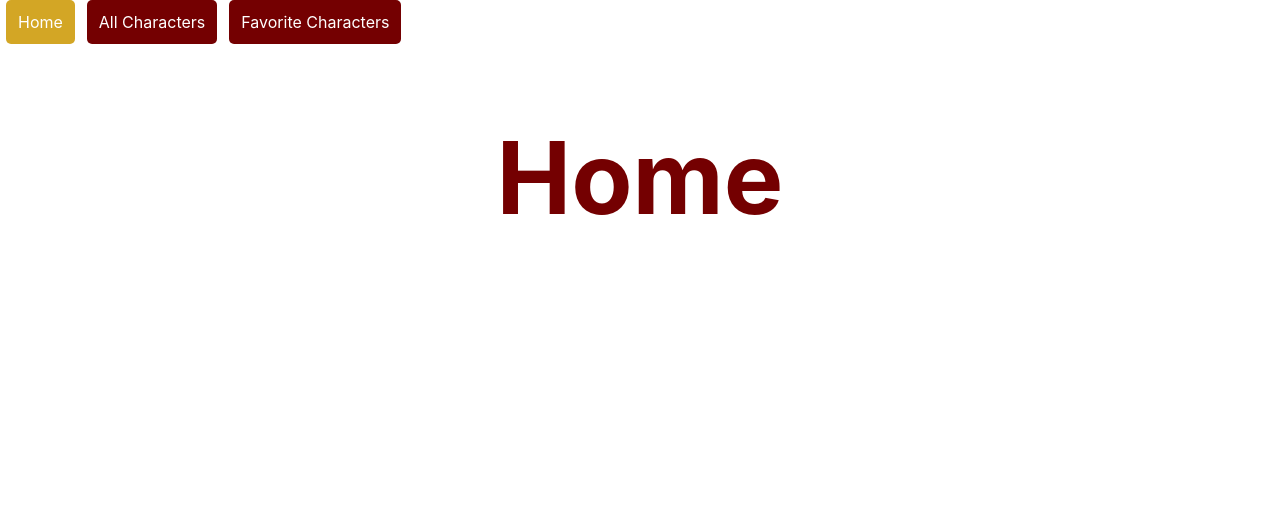
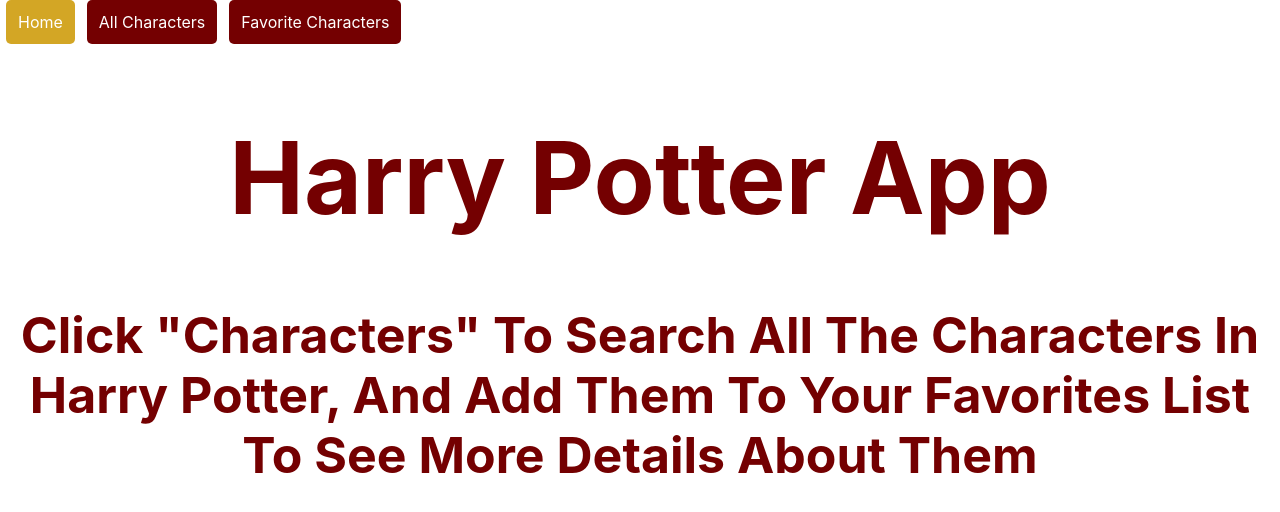
Before and after one commit to Mhall1337/Harry-Potter-Characters-App, a React (Create React App) app in the folder harry-potter-app/: page / in a window 1280 px wide. Shown: the top 512 px of the page. Built offline with nearby package versions, Linux system fonts and the light colour scheme.

Commit message:
added text to home component

```diff
--- a/harry-potter-app/src/Components/Home.js
+++ b/harry-potter-app/src/Components/Home.js
@@ -1,7 +1,8 @@
 function Home(){
     return(
         <div className="homePage">
-            <h1>Home</h1>
+            <h1>Harry Potter App</h1>
+            <h4>Click "Characters" to search all the characters in Harry Potter, and add them to your favorites list to see more details about them</h4>
         </div>
     )
 }
```
